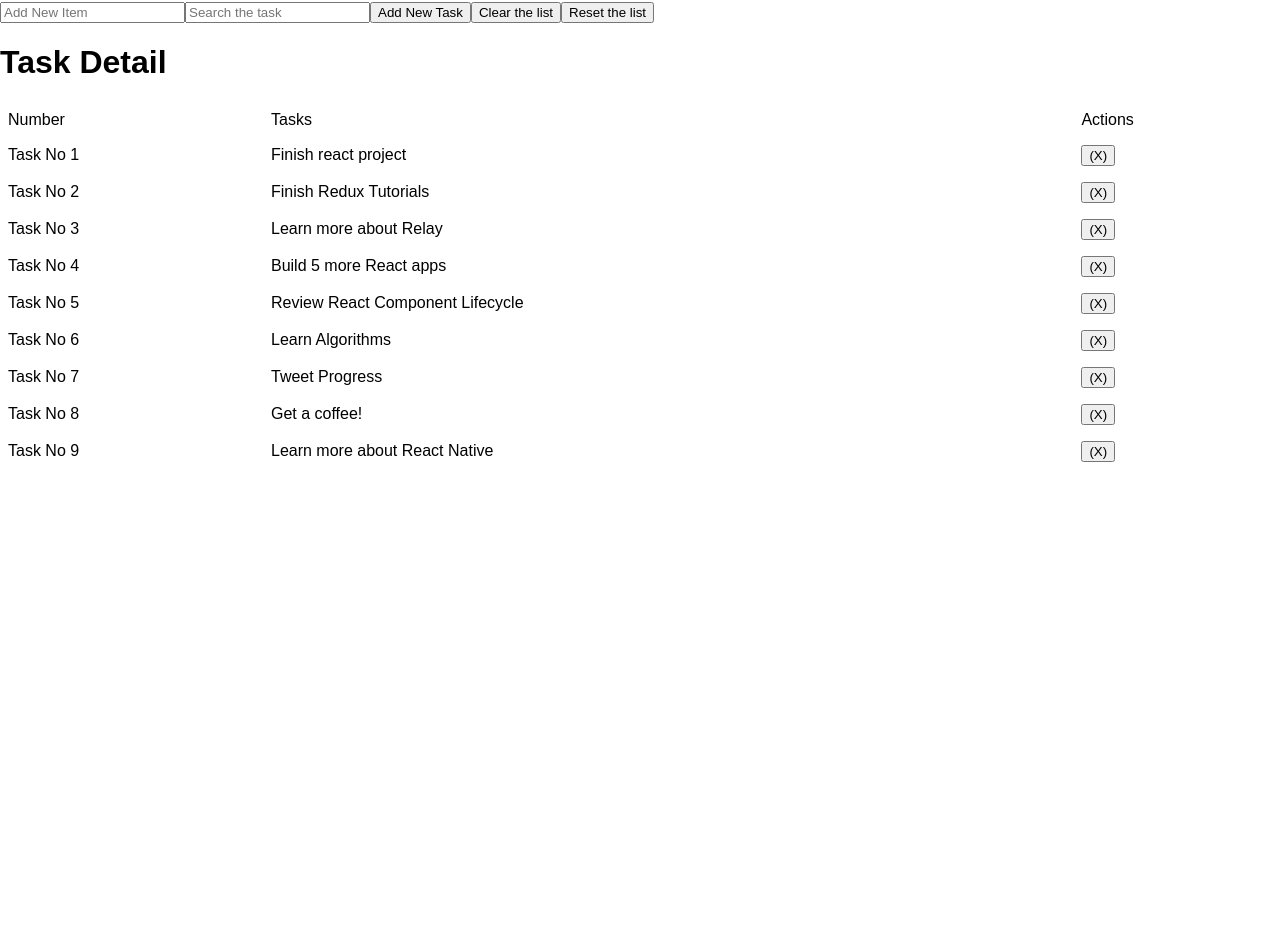
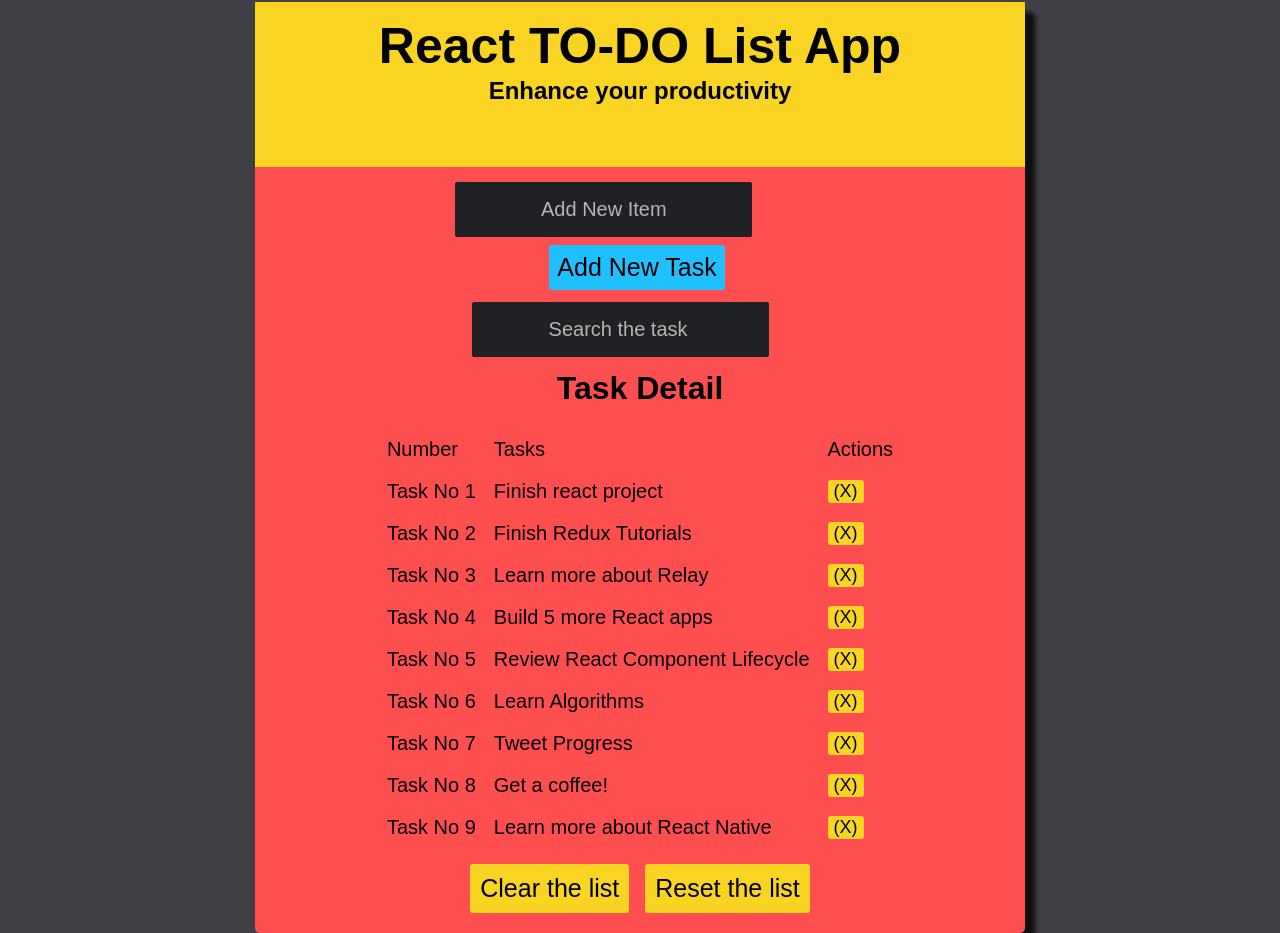
Before and after one commit to shablcuShaluRai/TODO-List, a React (Create React App) app: page / in a window 1280 px wide. Shown: the part 78-1011 px from the top of the page. Before the commit the page ends 800 px from the top, so only its background shows below. Built offline with nearby package versions, Linux system fonts and the light colour scheme.

Commit message:
Added styles

```diff
--- a/src/App.js
+++ b/src/App.js
@@ -14,8 +14,7 @@ let intialTasks = [
    "Learn more about React Native"
    ];
 
-class App extends Component {
-
+export default class App extends Component {
 
   state = {
         tasks:intialTasks,
@@ -32,27 +31,26 @@ updateQuery = (query) => {
   }
 
   updateItem = (newItem) => {
-  console.log(this.state.newItem);
     this.state.tasks.push(this.state.newItem)
-  this.setState({newItem:''}) //need to update UI
+    this.setState({newItem:''})
    }
-
 
   handleReset = () => {
     this.setState({ tasks: intialTasks })
-
   }
 
   handleClear = () => {
     this.setState({tasks: []})
   }
 
-handleDelete = (tasks) => {this.setState((state) => ({
+  handleDelete = (tasks) => {
+    this.setState((state) => ({
      tasks:state.tasks.filter((d) => d !== tasks )
-
-  }))
+     })
+    )
   }
     render() {
+
       let showingTask
       let {query, tasks} = this.state;
 
@@ -65,29 +63,31 @@ handleDelete = (tasks) => {this.setState((state) => ({
      }
 
     return (
-      <div className="App">
-       <h1 align="center">TODO List </h1>
+       <div className="mainContainer">
+         <h1 align="center"  className = "titles">React TO-DO List App </h1>
+         <h2 className= 'subtitle'> Enhance your productivity </h2>
          <input
-        className ="search"
+           className ="newTask"
            type='text'
            placeholder='Add New Item'
            value = {this.state.newItem}
            onChange = {event => this.handleChange(event.target.value)}
          />
         <input
+          className = 'search'
           type = 'text'
           placeholder = 'Search the task '
           value = { this.state.query}
           onChange = {event => this.updateQuery(event.target.value)}
         />
-       <button onClick = { this.updateItem}>Add New Task</button>
-       <button onClick = { this.handleClear}>Clear the list </button>
-       <button onClick = { this.handleReset}>Reset the list</button>
-       <TaskDetail tasks = {showingTask}
-        handleDelete = { this.handleDelete} />
+        <button  className = 'enter' onClick = { this.updateItem}>Add New Task</button>
+        <TaskDetail
+          tasks = {showingTask}
+          handleDelete = { this.handleDelete}
+        />
+        <button  className = 'clear' onClick = { this.handleClear}>Clear the list </button>
+        <button className = 'reset' onClick = { this.handleReset}>Reset the list</button>
       </div>
     );
   }
 }
-
-export default App;
--- a/src/TaskDetails.js
+++ b/src/TaskDetails.js
@@ -1,15 +1,13 @@
 import React, { Component } from 'react'
 
 export default class TaskDetail extends Component{
-
-
 
   render(){
     let { tasks, handleDelete } = this.props
     return(
       <div>
-     <h1> Task Detail</h1>
-     <table>
+      <h1 align = 'center'> Task Detail</h1>
+      <table className='taskTable'>
         <thead>
           <tr>
             <td>Number</td>
@@ -22,16 +20,12 @@ export default class TaskDetail extends Component{
            <tr key={index}>
              <td>Task No {index+1}</td>
              <td>{task}</td>
-        <td><button onClick ={() => handleDelete(task)}>(X)</button></td>
+             <td><button  className = 'remove' onClick ={() => handleDelete(task)}>(X)</button></td>
            </tr>
           )}
-
       </tbody>
       </table>
-
-
       </div>
-
     )
   }
 }
--- a/src/index.css
+++ b/src/index.css
@@ -1,13 +1,171 @@
 body {
+  background: #404146;
+  text-align: center;
+  height: 100vh;
+  padding: 0;
   margin: 0;
-  padding: 0;
-  font-family: sans-serif;
+  display: flex;
+  justify-content: center;
+  font-family: 'Prompt', sans-serif;
 }
+
+.mainContainer {
+  margin-top: 50px;
+  margin-bottom: 50px;
+  background: #ff4e50;
+  min-width: 600px;
+  box-shadow: 10px 10px 5px #0f0f0f;
+  border-radius: 5px;
+
+}
+h1 {
+  margin-top: 80px;
+}
+
+.titles {
+  background: #f9d423;
+  height: 150px;
+  font-size: 50px;
+  padding-top: 15px;
+  margin-bottom: -15px;
+}
+
+.subtitle {
+  margin-top: -90px;
+  margin-bottom: 50px;
+}
+
+.clear {
+  margin-bottom: 10px;
+  margin-right: 8px;
+  font-size: 25px;
+  padding: 10px;
+  background: #f9d423;
+  margin-bottom: 20px;
+  position: relative;
+}
+
+.reset {
+  margin-top: 15px;
+  margin-left: 8px;
+  font-size: 25px;
+  padding: 10px;
+  background: #f9d423;
+  margin-bottom: 20px;
+  position:relative;
+}
+
+.clear:hover, .reset:hover {
+  cursor: pointer;
+  background: #1F2124;
+  color: #1ec0ff;
+}
+
+button:active, button:focus {
+  outline: none;
+}
+
+.newTask {
+  position: relative;
+  font-size: 20px;
+  margin-top: 5px;
+  top: -50px;
+  left: 200px;
+}
+
+input {
+  padding: 7px;
+  text-align: center;
+  background: #1F2124;
+  border: none;
+  border-radius: 2px;
+  color: #03E1A4;
+  padding: 1rem;
+}
+
+input:focus {
+  outline: none;
+}
+
+::-webkit-input-placeholder {
+  color: #b4b4b4;
+}
+
+button {
+  font-size: 18px;
+  border-radius: 3px;
+  border: none;
+}
+
+.enter {
+    position: relative;
+    top: 10px;
+    right: 300px;
+  margin-top: 80px;
+  margin-bottom: 10px;
+  background: #1ec0ff;
+  font-size: 25px;
+  padding: 8px;
+}
+
+.enter:hover {
+  cursor: pointer;
+}
+
+.remove {
+  background: #f9d423;
+}
+
+.remove:hover {
+  cursor: pointer;
+  color: #fc913a;
+  background: #1e1e1e;
+}
+
+.search {
+  position:relative;
+  font-size: 20px;
+   margin-top: 20px;
+   left: -80px;
+   top: 70px;
+    text-align: center;
+}
+
 table {
-    border-collapse: collapse;
-    width: 100%;
+  border-collapse: separate;
 }
-th, td {
-    text-align: left;
-    padding: 8px;
+
+.taskTable {
+  margin-top: 15px;
+  margin-left: auto;
+  margin-right: auto;
 }
+
+th {
+  font-size: 25px;
+  text-align: left;
+  padding: 8px;
+}
+
+td {
+  font-size: 20px;
+  text-align: left;
+  padding: 8px;
+}
+
+tr, td {
+  border: none;
+}
+
+tr:hover {
+  background: rgba(200, 200, 200, 0.3);
+}
+
+.taskNumber {
+  text-align: right;
+}
+
+.taskItem {
+  text-align: left;
+  padding-left: 25px;
+}
```
Lines whose indentation alone changed are shown as unchanged.
